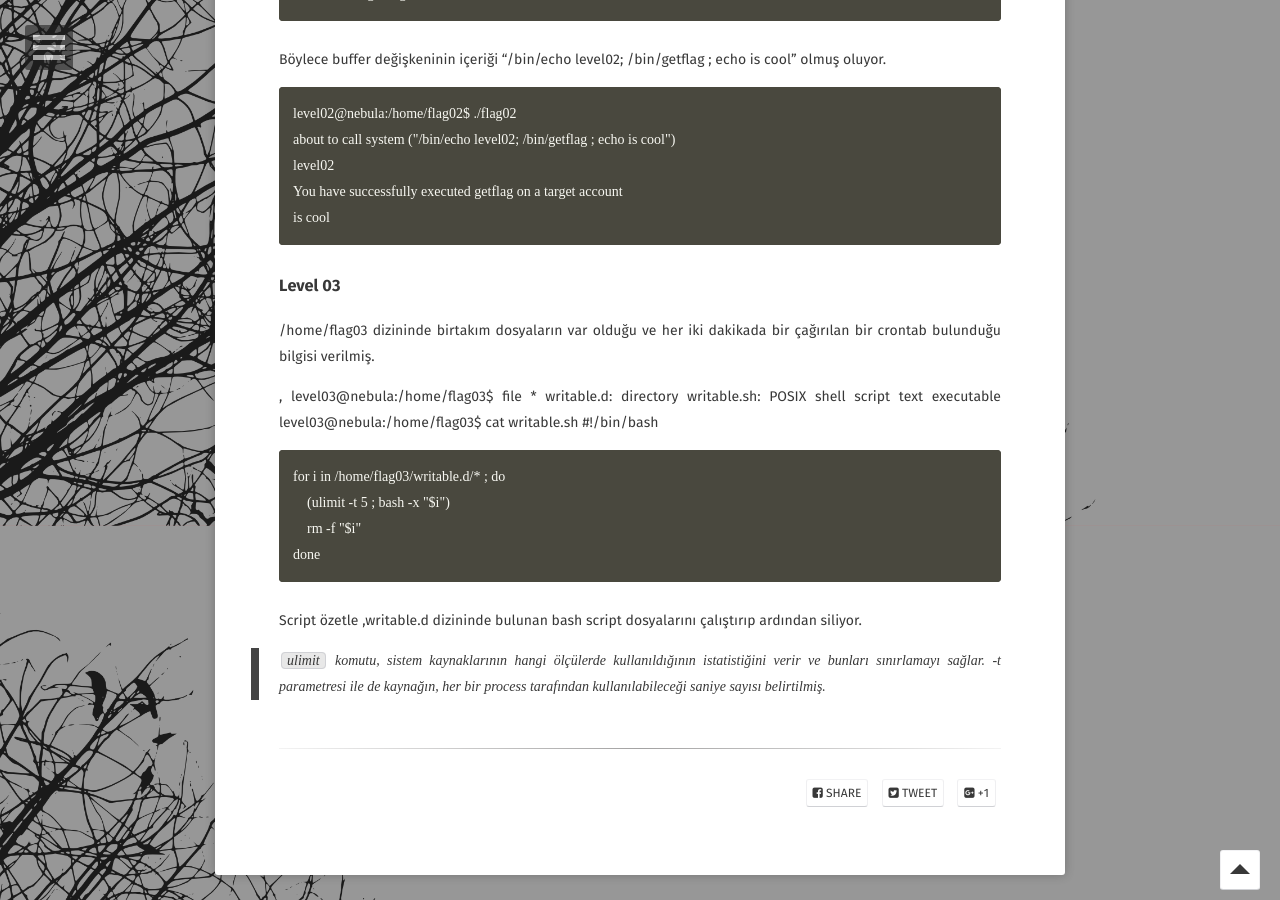
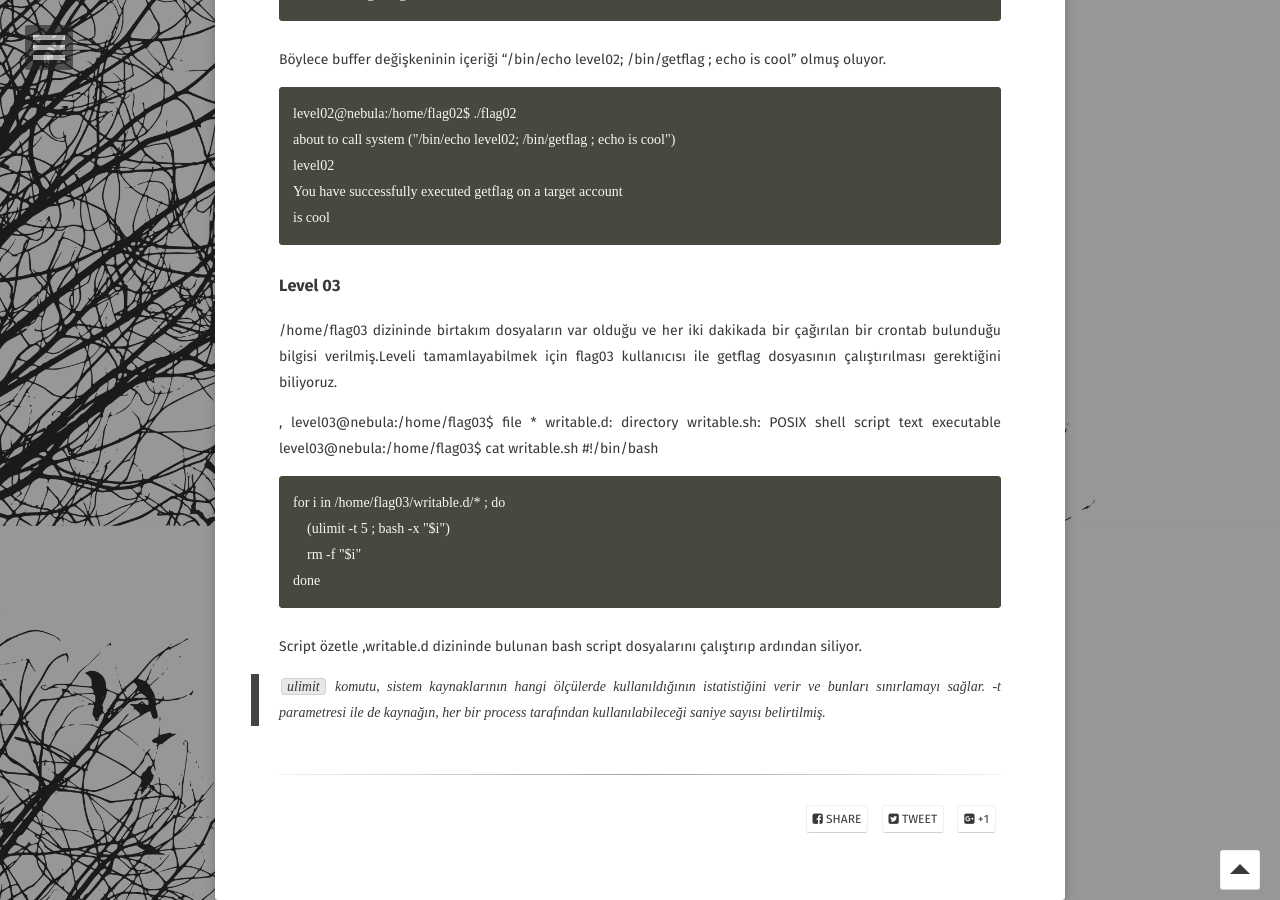
Before and after one commit to burcudemiralp/burcudemiralp.github.io, a Jekyll site: the page built from _posts/2018-02-23-nebula-writeup.md, in a window 1280 px wide and 900 px high, scrolled down 3974 px. Built offline with Jekyll 4.4.1, drawn with Linux system fonts in a browser that asks for light colours; some web fonts are replaced.

Commit message:
Update 2018-02-23-nebula-writeup.md

```diff
--- a/_posts/2018-02-23-nebula-writeup.md
+++ b/_posts/2018-02-23-nebula-writeup.md
@@ -147,7 +147,7 @@ Böylece buffer değişkeninin içeriği "/bin/echo level02; /bin/getflag ; echo
 {% endraw %}
 
 ### Level 03
-/home/flag03 dizininde birtakım dosyaların var olduğu ve her iki dakikada bir çağırılan bir crontab bulunduğu bilgisi verilmiş.
+/home/flag03 dizininde birtakım dosyaların var olduğu ve her iki dakikada bir çağırılan bir crontab bulunduğu bilgisi verilmiş.Leveli tamamlayabilmek için flag03 kullanıcısı ile getflag dosyasının çalıştırılması gerektiğini biliyoruz.
 {% raw %}
 ,    level03@nebula:/home/flag03$ file *
     writable.d: directory
```
